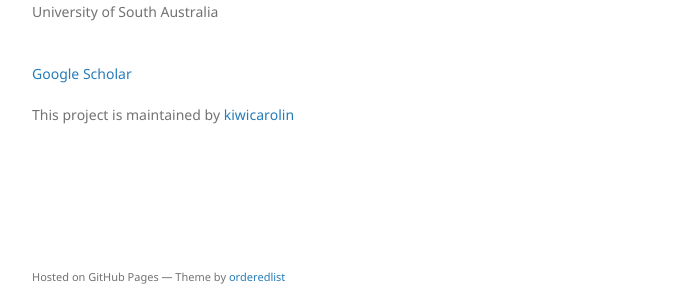
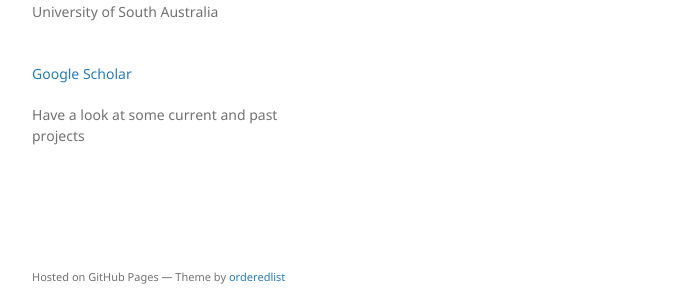
Before and after one commit to kiwicarolin/kiwicarolin.github.io, a Jekyll site: the page built from portfolio.md, in a window 1280 px wide. Shown: the part 544-843 px from the top of the page, without its empty margins (178-871 px from the left). Built offline with Jekyll 4.4.1, drawn with Linux system fonts in a browser that asks for light colours; our own code applies the rules of GitHub Pages for plain Markdown files.

Commit message:
change link text

```diff
--- a/_layouts/default.html
+++ b/_layouts/default.html
@@ -23,7 +23,7 @@
         <p>{{ site.description | default: site.github.project_tagline }}</p>
         <p>  <br><a href="https://scholar.google.com/citations?hl=en&user=mv2LqCIAAAAJ" target="_top">Google Scholar</a>
         </p>
-        <p>This project is maintained by <a href="{{ site.github.owner_url }}">{{ site.github.owner_name }}</a></p>
+        <p>Have a look at some current and past projects <a href="./portfolio.html">{{ Portfolio }}</a></p>
 
         {% if site.github.is_project_page %}
         <p class="view"><a href="{{ site.github.repository_url }}">View the Project on GitHub <small>{{ site.github.repository_nwo }}</small></a></p>
```
